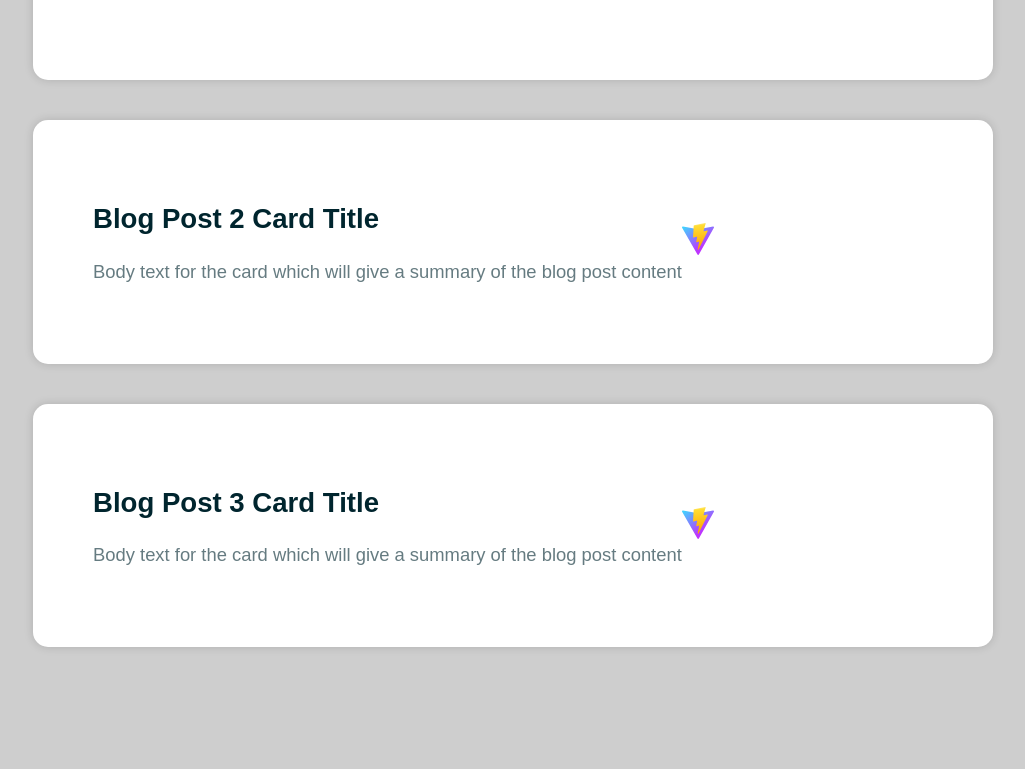
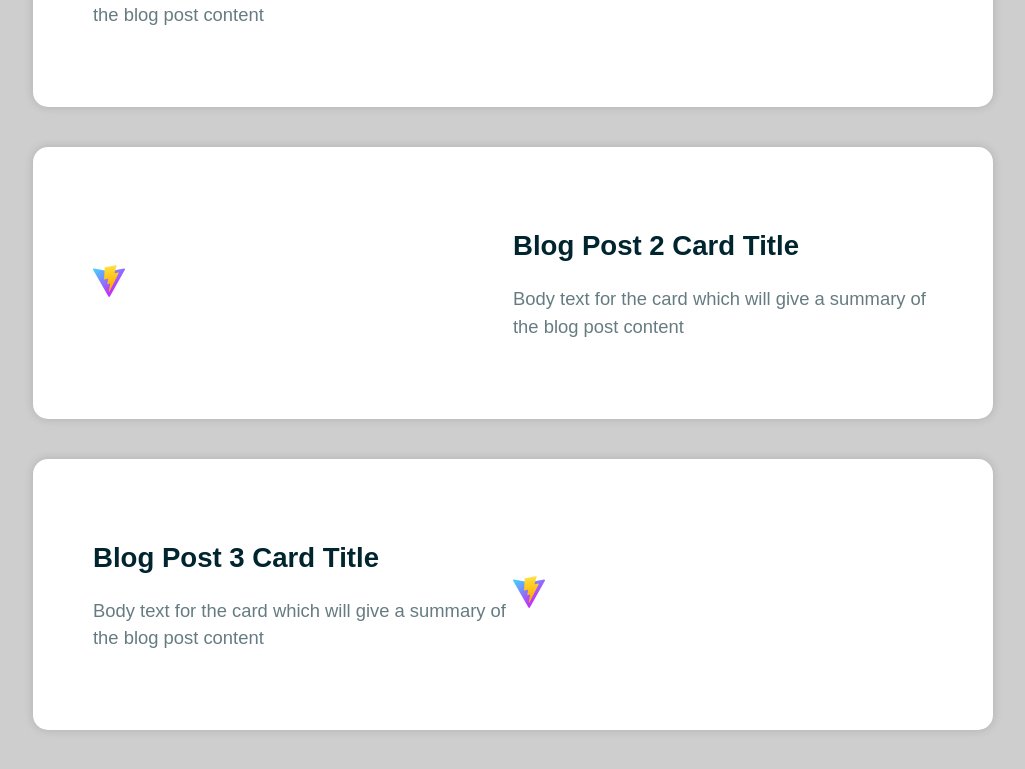
Before and after one commit to gregmjsco/styled-blog, a React (Vite) app in the folder styled-blog/: page / in a window 1280 px wide. Shown: the part 815-1584 px from the top of the page, without its empty margins (127-1152 px from the left). Before the commit the page ends 1502 px from the top, so only its background shows below. Built offline with nearby package versions, Linux system fonts and the light colour scheme.

Commit message:
Add styling so that every even Card has row-reverse

```diff
--- a/styled-blog/src/components/Card.jsx
+++ b/styled-blog/src/components/Card.jsx
@@ -3,7 +3,7 @@
 
 export default function Card({item: {id, title, body, image}}) {
   return (
-    <StyledCard>
+    <StyledCard layout={id % 2 === 0 && 'row-reverse'}>
         <div>
             <h2>{title}</h2>
             <p>{body}</p>
--- a/styled-blog/src/components/styles/Card.styled.jsx
+++ b/styled-blog/src/components/styles/Card.styled.jsx
@@ -8,5 +8,13 @@
     box-shadow: 0 0 10px rgba(0, 0, 0, 0.15);
     margin: 40px 0;
     padding: 60px;
+    flex-direction: ${({layout}) => layout || 'row'};
 
+& > div {
+    flex: 1;
+}
+
+@media(max-width: ${({theme}) => theme.mobile}){
+    flex-direction: column;
+}
 `
```
